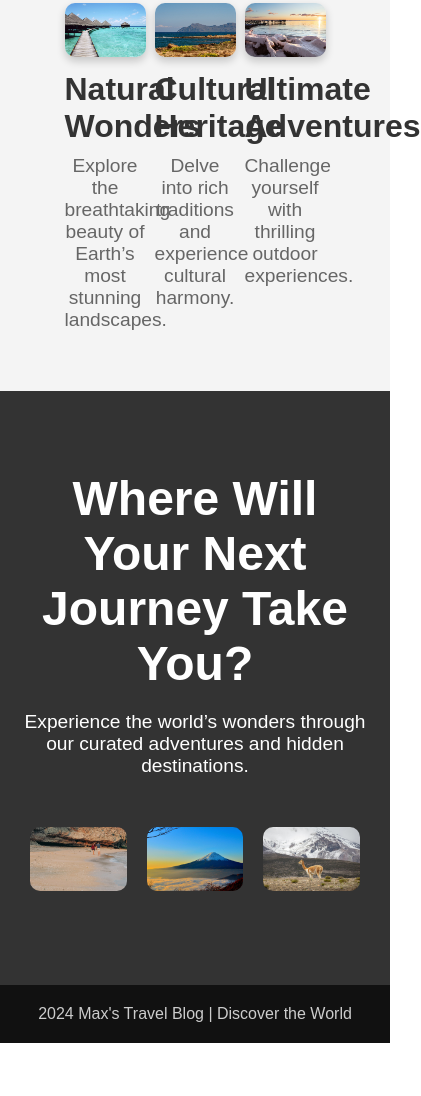
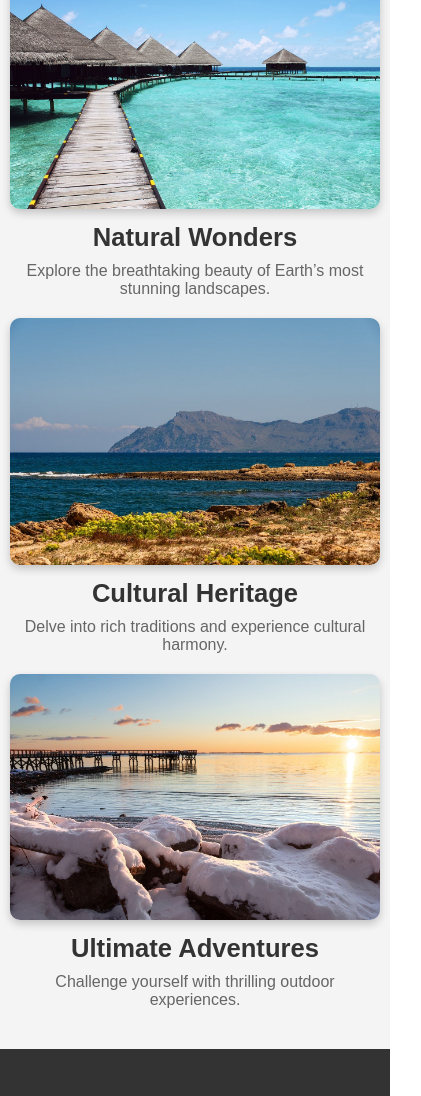
Before and after one commit to Max0814/mGPTWeb.github.io, a plain HTML site: page index.html in a window 390 px wide. Shown: the part 901-1997 px from the top of the page, 421 px wide, since content can reach past the window. Before the commit the page ends 1944 px from the top, so only its background shows below. Drawn offline with Linux system fonts and the light colour scheme.

Commit message:
Update style.css

```diff
--- a/style.css
+++ b/style.css
@@ -159,3 +159,100 @@ footer {
   text-align: center;
   font-size: 1rem;
 }
+
+/* Responsive Styles for Mobile */
+@media (max-width: 768px) {
+  /* Hero Section */
+  .hero-content h1 {
+    font-size: 2.5rem;
+  }
+
+  .hero-content p {
+    font-size: 1.2rem;
+  }
+
+  .explore-button {
+    font-size: 1rem;
+    padding: 8px 16px;
+  }
+
+  /* Features Section */
+  .features {
+    flex-direction: column;
+    padding: 40px 20px;
+  }
+
+  .feature {
+    width: 100%;
+    margin-bottom: 20px;
+  }
+
+  .feature img {
+    width: 100%;
+    height: auto;
+  }
+
+  /* Details Section */
+  .details h2 {
+    font-size: 2.5rem;
+  }
+
+  .details p {
+    font-size: 1rem;
+  }
+
+  /* Gallery Section */
+  .gallery {
+    flex-direction: column;
+    align-items: center;
+  }
+
+  .gallery-item {
+    width: 80%;
+    margin: 10px 0;
+  }
+
+  /* Footer Section */
+  footer {
+    font-size: 0.9rem;
+  }
+}
+
+@media (max-width: 480px) {
+  .hero-content h1 {
+    font-size: 2rem;
+  }
+
+  .hero-content p {
+    font-size: 1rem;
+  }
+
+  .explore-button {
+    font-size: 0.9rem;
+    padding: 6px 12px;
+  }
+
+  .features {
+    padding: 20px 10px;
+  }
+
+  .feature h2 {
+    font-size: 1.6rem;
+  }
+
+  .feature p {
+    font-size: 1rem;
+  }
+
+  .details h2 {
+    font-size: 2rem;
+  }
+
+  .details p {
+    font-size: 0.9rem;
+  }
+
+  .gallery-item {
+    width: 90%;
+  }
+}
```
